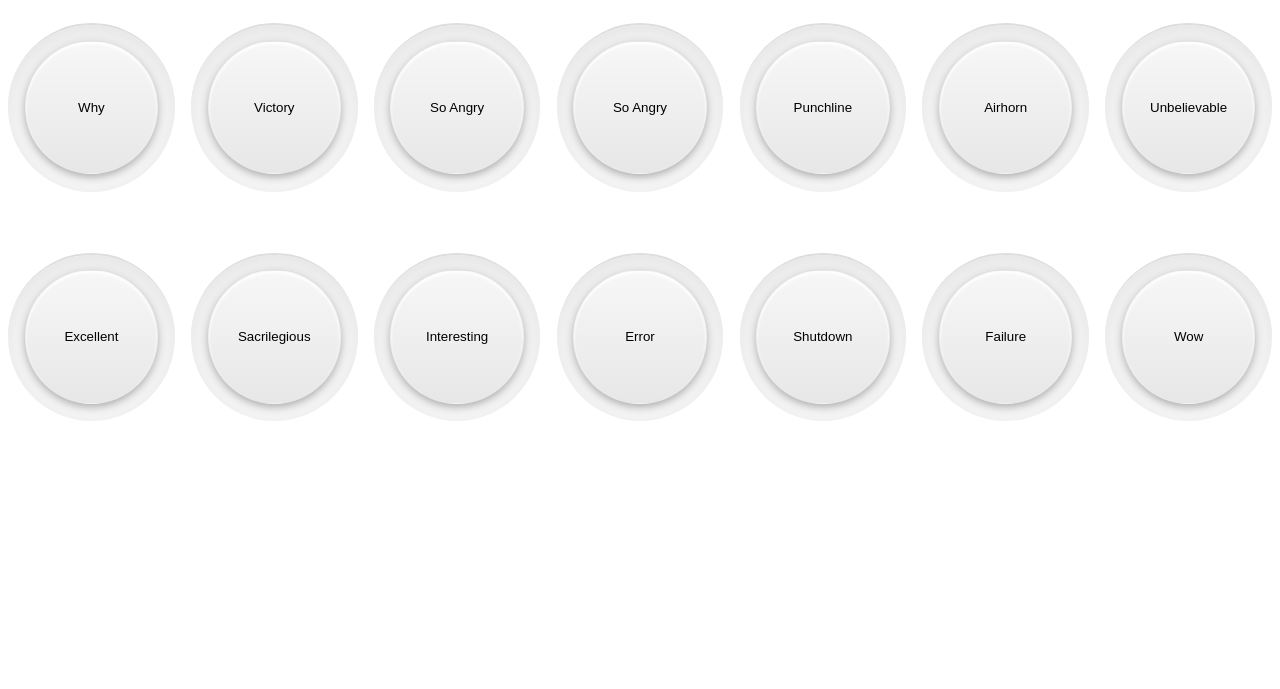
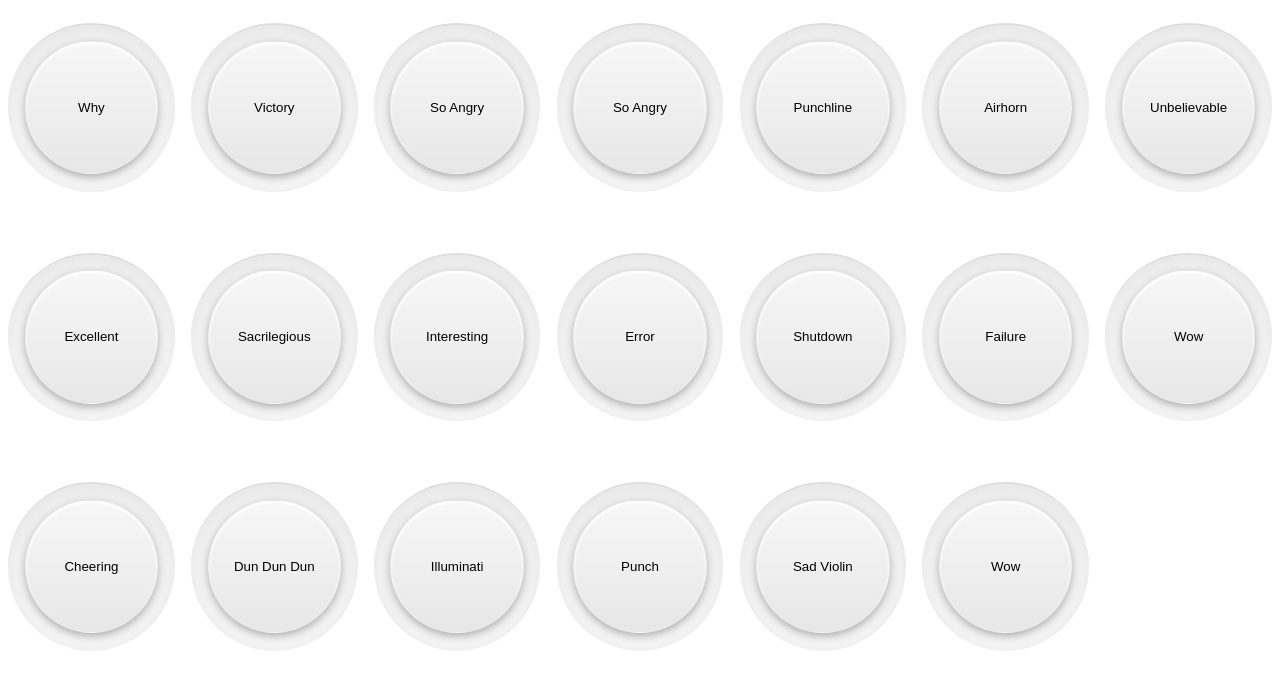
Before and after one commit to huijing/soundboard, a website: page index.html in a window 1280 px wide. Shown: the part 79-768 px from the top of the page. Drawn offline with Linux system fonts and the light colour scheme.

Commit message:
Update index.html

```diff
--- a/index.html
+++ b/index.html
@@ -42,6 +42,12 @@
     <audio id="shutdown" src="sounds/shutdown.mp3"></audio>
     <audio id="failure" src="sounds/failure.mp3"></audio>
     <audio id="wow" src="sounds/wow.mp3"></audio>
+    <audio id="cheering" src="sounds/cheering.mp3"></audio>
+    <audio id="dundundun" src="sounds/dundundun.mp3"></audio>
+    <audio id="illuminati" src="sounds/illuminati.mp3"></audio>
+    <audio id="punch" src="sounds/punch.mp3"></audio>
+    <audio id="sadviolin" src="sounds/sadviolin.mp3"></audio>
+    <audio id="wow" src="sounds/wow2.mp3"></audio>
 
     <div class="buttons">
       <button data-sound="why">Why</button>
@@ -58,6 +64,12 @@
       <button data-sound="shutdown">Shutdown</button>
       <button data-sound="failure">Failure</button>
       <button data-sound="wow">Wow</button>
+      <button data-sound="cheering">Cheering</button>
+      <button data-sound="dundundun">Dun Dun Dun</button>
+      <button data-sound="illuminati">Illuminati</button>
+      <button data-sound="punch">Punch</button>
+      <button data-sound="sadviolin">Sad Violin</button>
+      <button data-sound="wow2">Wow</button>
     </div>
 
   </main>
```
